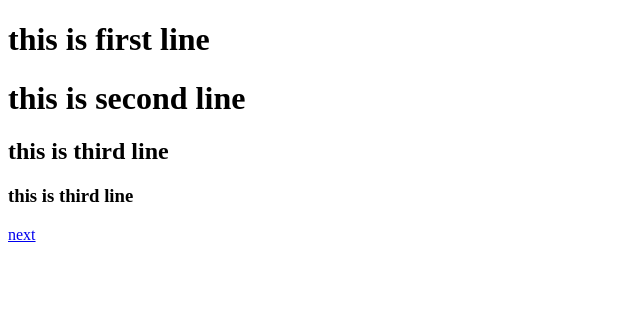
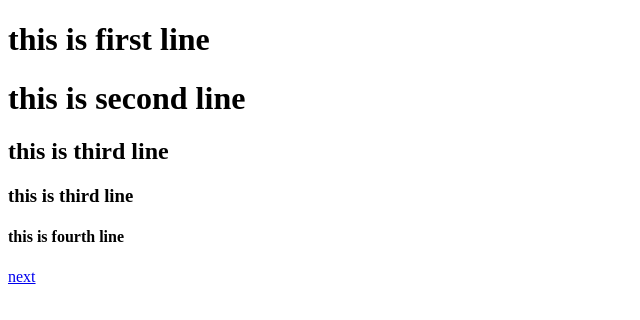
Before and after one commit to akbarsaleem786/proj1, a plain HTML site: page index.html in a window 1280 px wide. Shown: the whole page, without its empty margins (0-640 px from the left). Drawn offline with Linux system fonts and the light colour scheme.

Commit message:
h4 added

```diff
--- a/index.html
+++ b/index.html
@@ -11,6 +11,7 @@
     <h1>this is second line</h1>
     <h2>this is third line</h2>
     <h3>this is third line</h3>
+    <h4>this is fourth line</h4>
     <a href="./index2.html">next</a>
 </body>
 </html>
```
